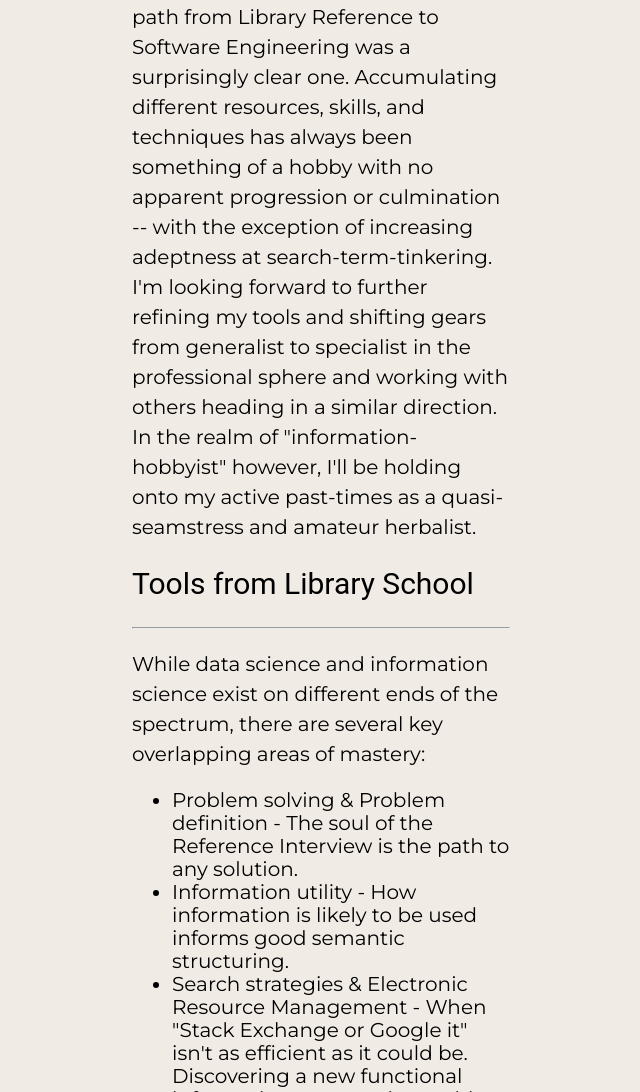
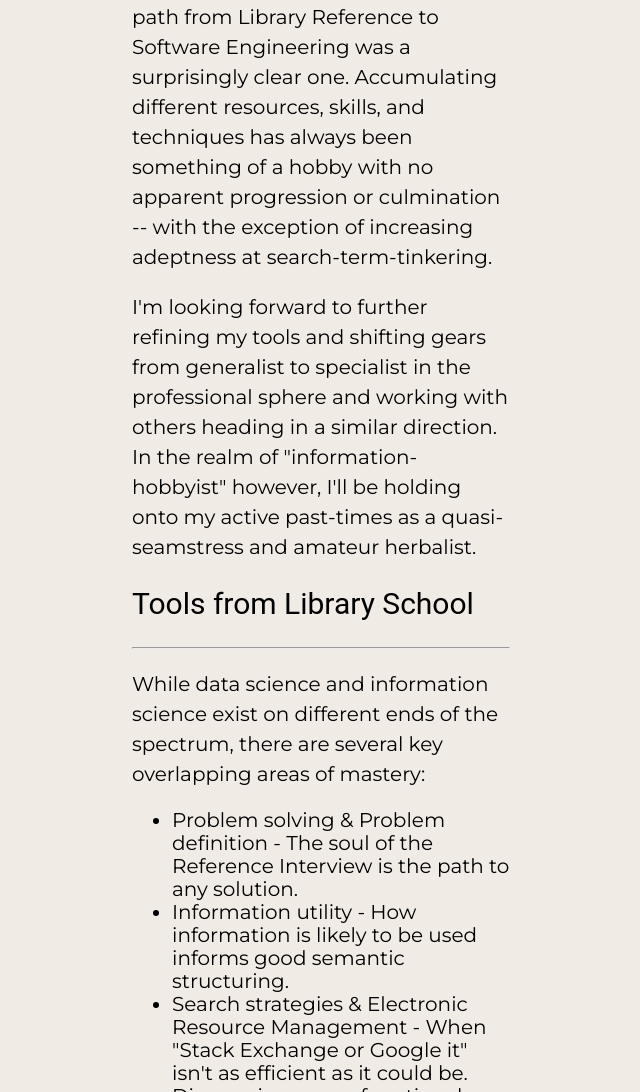
Before and after one commit to holysquirtle/holysquirtle.github.io, a plain HTML site: page index.html in a window 1280 px wide. Shown: the part 1242-2334 px from the top of the page, without its empty margins (571-1211 px from the left). Drawn offline with nearby package versions, Linux system fonts and the light colour scheme.

Commit message:
Update index.html

```diff
--- a/index.html
+++ b/index.html
@@ -31,8 +31,9 @@
   <hr>
       <p>I have a passion for learning, so the path from Library Reference to Software Engineering was a surprisingly clear one.
         Accumulating different resources, skills, and techniques has always been something of a hobby with no
-        apparent progression or culmination -- with the exception of increasing adeptness at search-term-tinkering.<br>
-        I'm looking forward to further refining my tools and shifting gears from generalist to specialist in the
+        apparent progression or culmination -- with the exception of increasing adeptness at search-term-tinkering.
+      </p>
+      <p>I'm looking forward to further refining my tools and shifting gears from generalist to specialist in the
         professional sphere and working with others heading in a similar direction. In the realm of
         "information-hobbyist" however, I'll be holding onto my active past-times as a quasi-seamstress and amateur
         herbalist.
```
